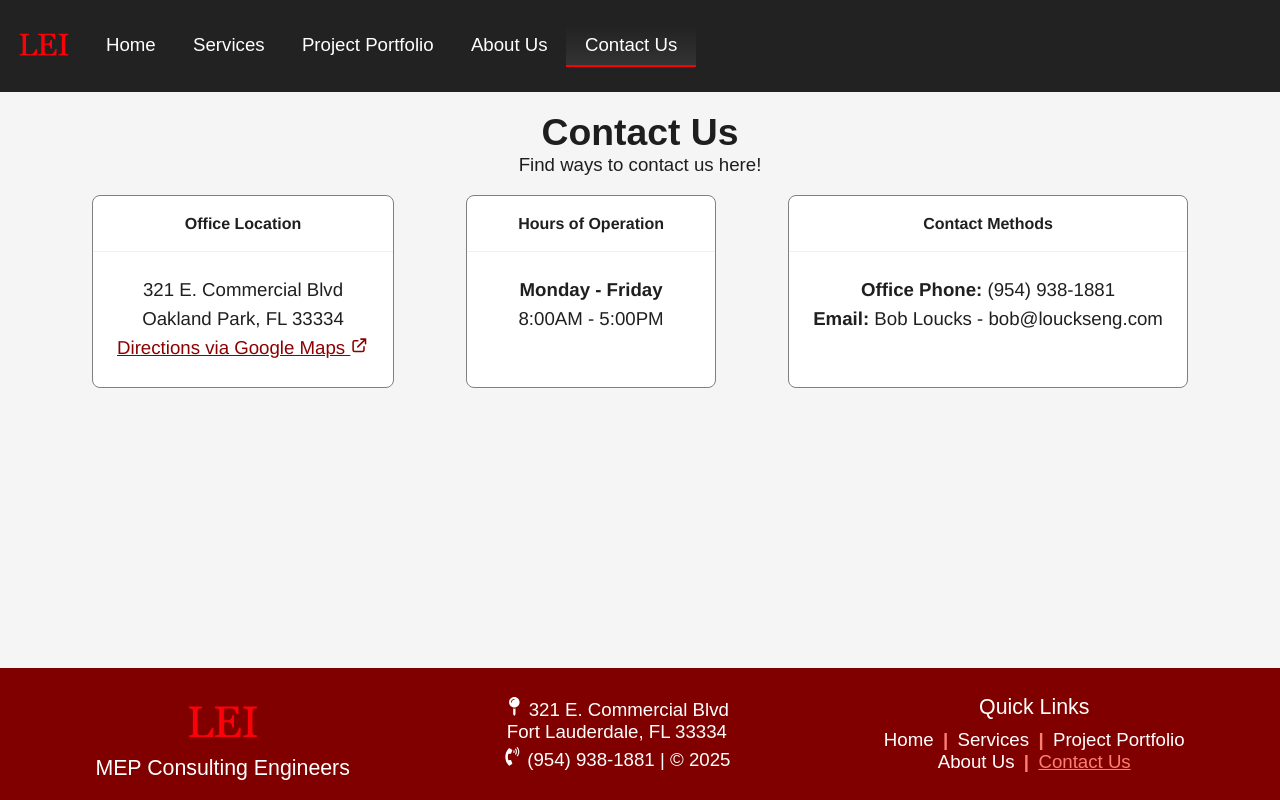
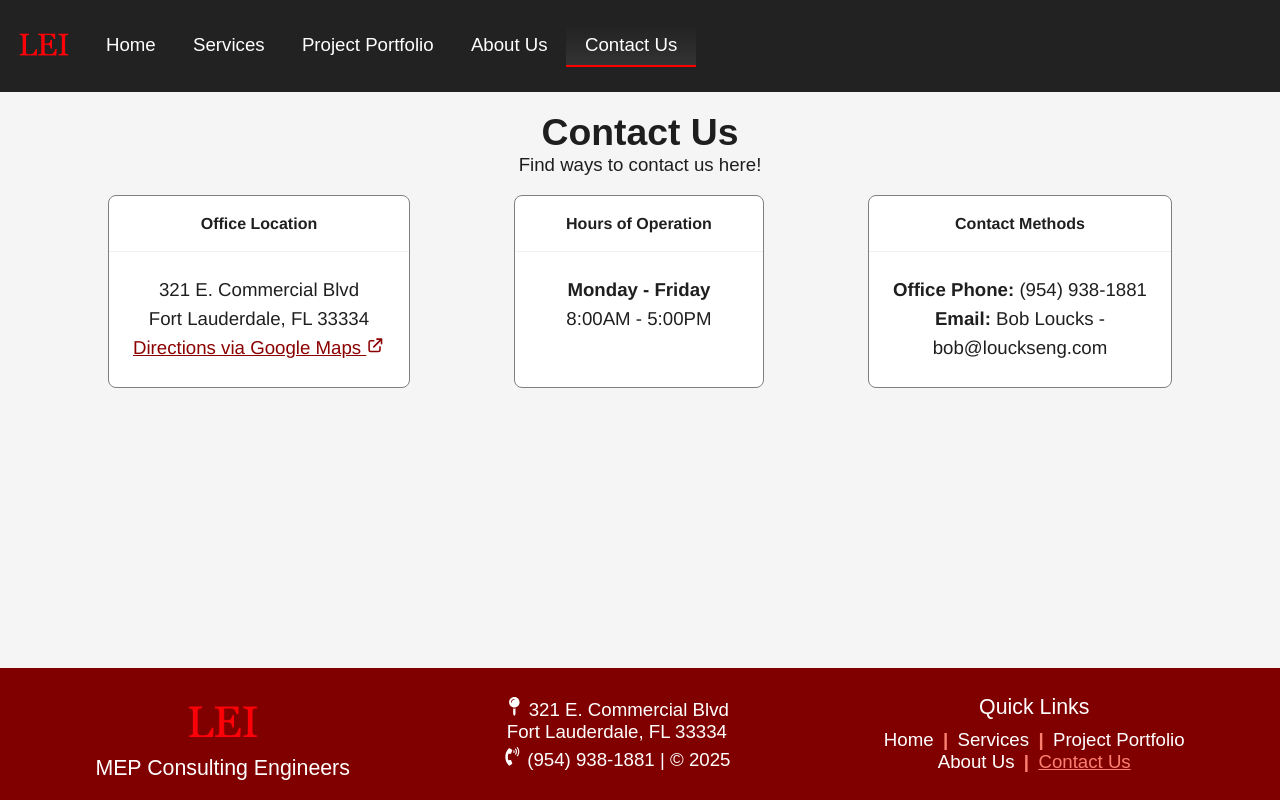
Before and after one commit to arifire21/Loucks-Engineering-Site, a Next.js app: page /contact in a window 1280 px wide. Built offline with nearby package versions, Linux system fonts and the light colour scheme; a web font is replaced by a local one.

Commit message:
Update contact.jsx

```diff
--- a/pages/contact.jsx
+++ b/pages/contact.jsx
@@ -18,7 +18,7 @@ export default function Contact() {
 
         <div className={styles.cardContainer}>
         <Card title="Office Location" style={{ maxWidth: 500, border: "1px solid gray" }}>
-        <p style={{marginBottom:0}}>321 E. Commercial Blvd<br/>Oakland Park, FL 33334</p>
+        <p style={{marginBottom:0}}>321 E. Commercial Blvd<br/>Fort Lauderdale, FL 33334</p>
         <a style={{color: 'darkred', textDecoration: 'underline'}} href="https://goo.gl/maps/vfK9qLgASjXJTs7r5" target="_blank" rel="noreferrer">Directions via Google Maps <HiOutlineExternalLink/></a>
         </Card>
 
@@ -28,7 +28,7 @@ export default function Contact() {
 
         <Card title="Contact Methods" style={{ maxWidth: 500, border: "1px solid gray" }}>
         <p style={{marginBottom:0}}><strong>Office Phone:</strong> (954) 938-1881</p>
-        <p><strong>Email:</strong> Bob Loucks - bob@louckseng.com</p>
+        <p><strong>Email:</strong> Bob Loucks -<br/>bob@louckseng.com</p>
         </Card>
         </div>
       </main>
```
